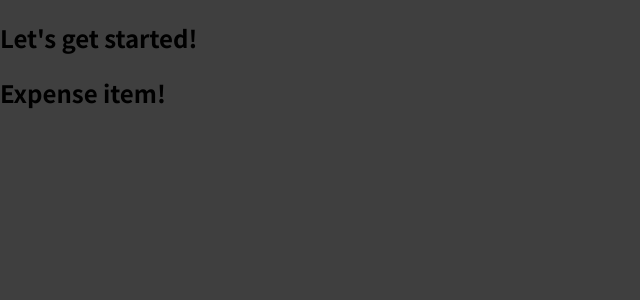
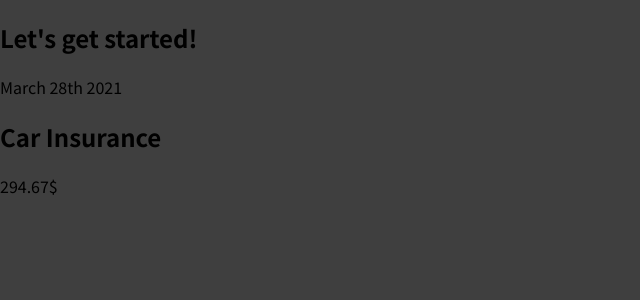
Before and after one commit to varje/01-starting-setup, a JavaScript app: page / in a window 1280 px wide. Shown: the top 300 px of the page, without its empty margins (0-640 px from the left). Built offline with nearby package versions, Linux system fonts and the light colour scheme.

Commit message:
add mock data to expenseitem

```diff
--- a/src/components/ExpenseItem.js
+++ b/src/components/ExpenseItem.js
@@ -1,5 +1,13 @@
-function ExpenseItem () {
-    return <h2>Expense item!</h2>
+function ExpenseItem() {
+  return (
+    <div>
+      <div>March 28th 2021</div>
+      <div>
+        <h2>Car Insurance</h2>
+        <div>294.67$</div>
+      </div>
+    </div>
+  );
 }
 
 export default ExpenseItem;
```
